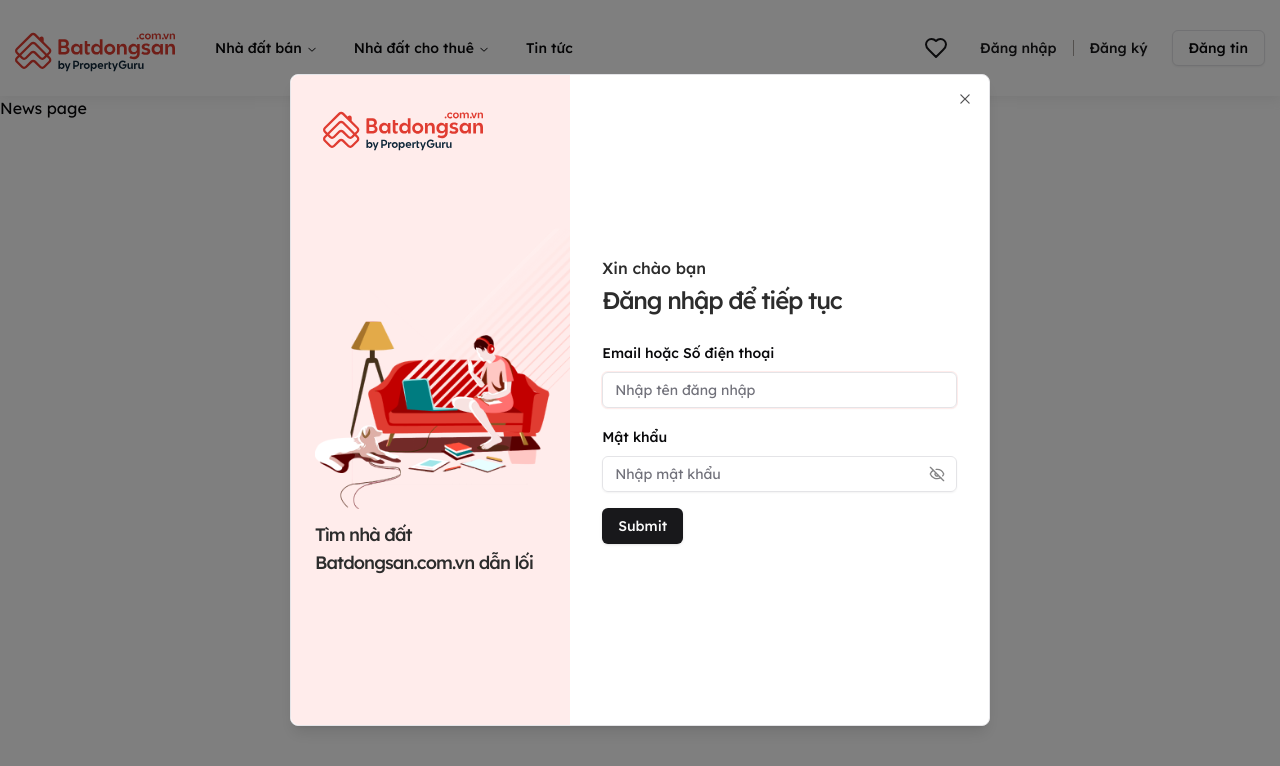
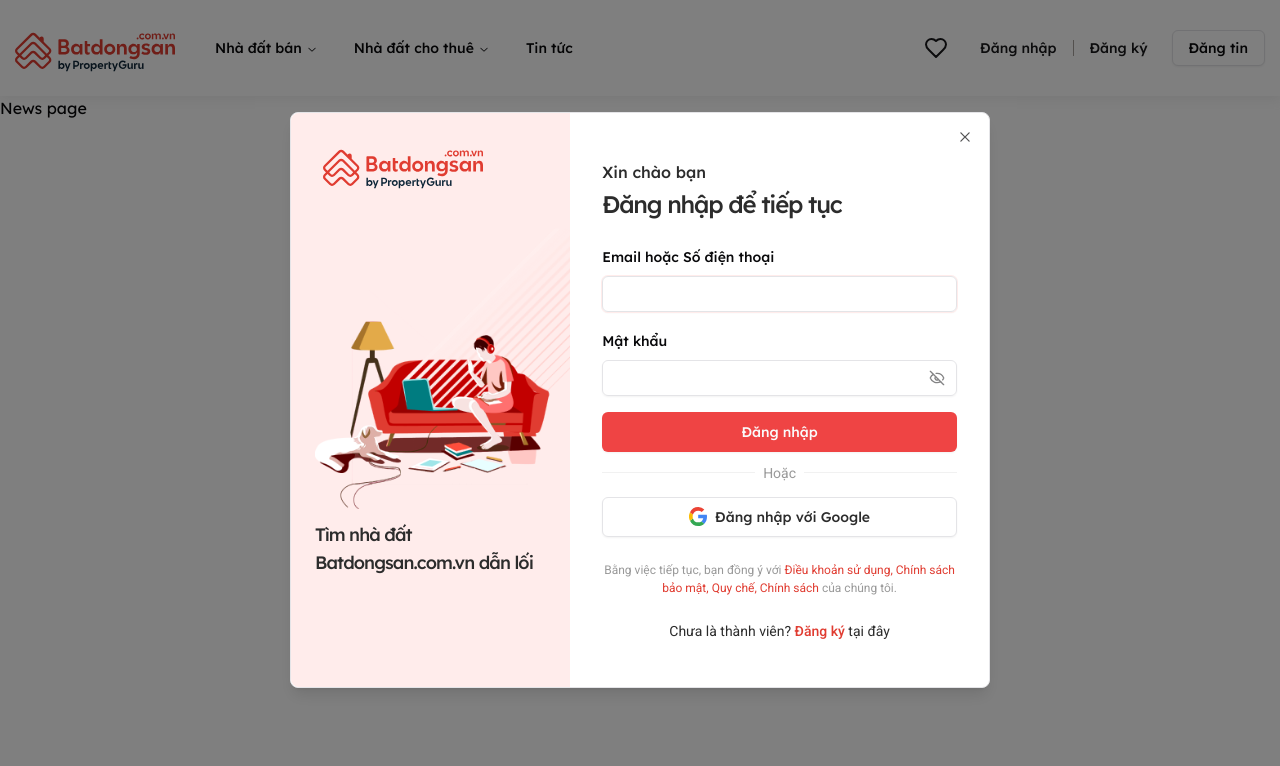
Before and after one commit to lthhieu/rest06, a React (Vite) app in the folder client/: page /tin-tuc in a window 1280 px wide. Both pictures are taken after a click on the button "Đăng nhập". Shown: the top 766 px of the page. Built offline with nearby package versions, Linux system fonts and the light colour scheme.

Commit message:
done login ui

```diff
--- a/client/src/components/public/header.tsx
+++ b/client/src/components/public/header.tsx
@@ -141,38 +141,18 @@
                         <DialogTrigger asChild>
                             <Button className='hover:bg-accent hover:text-accent-foreground hover:no-underline' variant={'link'}>Đăng ký</Button>
                         </DialogTrigger>
-                        <DialogContent className="sm:max-w-[425px]">
-                            <DialogHeader>
-                                <DialogTitle>Đăng ký</DialogTitle>
-                                <DialogDescription>
-                                    Make changes to your profile here. Click save when you're done.
-                                </DialogDescription>
-                            </DialogHeader>
-                            <div className="grid gap-4 py-4">
-                                <div className="grid grid-cols-4 items-center gap-4">
-                                    <Label htmlFor="name" className="text-right">
-                                        Name
-                                    </Label>
-                                    <Input
-                                        id="name"
-                                        defaultValue="Pedro Duarte"
-                                        className="col-span-3"
-                                    />
-                                </div>
-                                <div className="grid grid-cols-4 items-center gap-4">
-                                    <Label htmlFor="username" className="text-right">
-                                        Username
-                                    </Label>
-                                    <Input
-                                        id="username"
-                                        defaultValue="@peduarte"
-                                        className="col-span-3"
-                                    />
-                                </div>
-                            </div>
-                            <DialogFooter>
-                                <Button type="submit">Save changes</Button>
-                            </DialogFooter>
+                        <DialogContent className="min-w-[700px] min-h-[576px] p-0">
+                            <VisuallyHidden asChild>
+                                <DialogHeader>
+                                    <DialogTitle>Đăng nhập</DialogTitle>
+                                    <DialogDescription>
+                                        Make changes to your profile here. Click save when you're done.
+                                    </DialogDescription>
+                                </DialogHeader>
+                            </VisuallyHidden>
+
+                            <Login isSignIn={false} />
+
                         </DialogContent>
                     </Dialog>
                 </div>
--- a/client/src/components/public/login.tsx
+++ b/client/src/components/public/login.tsx
@@ -1,23 +1,38 @@
 import { Input } from "@/components/ui/input"
 import appLogo from '@/assets/logo.svg'
 import loginLogo from '@/assets/login.png'
-import { z } from "zod"
+import { boolean, z } from "zod"
 import { zodResolver } from "@hookform/resolvers/zod"
 import { useForm } from "react-hook-form"
 import { Button } from "@/components/ui/button"
 import { Form, FormControl, FormField, FormItem, FormLabel, FormMessage } from "@/components/ui/form"
 import InputPassword from "@/components/ui/input-password"
-const Login = () => {
+import logoGoogle from '@/assets/google.svg'
+import { useEffect, useState } from "react"
+type loginType = {
+    isSignIn?: boolean
+}
+const Login = (props: loginType) => {
+    const [isSignIn, setIsSignIn] = useState<string>('SignIn')
+    useEffect(() => {
+        if (props?.isSignIn == undefined) {
+            setIsSignIn('SignIn')
+        } else {
+            setIsSignIn('SignUp')
+        }
+    }, [])
     const formSchema = z.object({
         emailOrPhone: z.string().min(1, 'Tên đăng nhập không được để trống'),
         password: z.string().min(1, 'Mật khẩu không được để trống'),
+        phoneRegister: z.string().min(1, 'Số điện thoại không được để trống'),
     })
     // 1. Define your form.
     const form = useForm<z.infer<typeof formSchema>>({
         resolver: zodResolver(formSchema),
         defaultValues: {
             emailOrPhone: '',
-            password: ''
+            password: '',
+            phoneRegister: ''
         },
     })
     const onSubmit = (values: z.infer<typeof formSchema>) => {
@@ -38,20 +53,21 @@
                 </div>
             </div>
             <div className="col-span-6">
-                <div className="p-8 flex justify-center flex-col h-full min-h-[650px]">
+                <div className="p-8 flex justify-center flex-col h-full min-h-[550px]">
                     <div>
                         <h5 className="text-base font-medium text-[#2c2c2c]">Xin chào bạn</h5>
-                        <h3 className="mt-1 mb-6 text-2xl font-medium text-[#2c2c2c] tracking-tighter">Đăng nhập để tiếp tục</h3>
+                        <h3 className="mt-1 mb-6 text-2xl font-medium text-[#2c2c2c] tracking-tighter">{isSignIn === 'SignIn' ? 'Đăng nhập để tiếp tục' : 'Đăng ký tài khoản mới'}</h3>
                         <Form {...form}>
                             <form onSubmit={form.handleSubmit(onSubmit)} className="space-y-4">
-                                <FormField
+                                {isSignIn === 'SignIn' ?
+                                    <><FormField
                                         control={form.control}
                                         name="emailOrPhone"
                                         render={({ field }) => (
                                             <FormItem>
                                                 <FormLabel>Email hoặc Số điện thoại</FormLabel>
                                                 <FormControl>
-                                                <Input className="focus-visible:ring-[#ffeceb]" placeholder="Nhập tên đăng nhập" {...field} />
+                                                    <Input className="focus-visible:ring-[#ffeceb]" {...field} />
                                                 </FormControl>
                                                 <FormMessage />
                                             </FormItem>
@@ -64,18 +80,51 @@
                                                 <FormItem>
                                                     <FormLabel>Mật khẩu</FormLabel>
                                                     <FormControl>
-                                                <InputPassword className="focus-visible:ring-[#ffeceb]" placeholder="Nhập mật khẩu" {...field}
+                                                        <InputPassword className="focus-visible:ring-[#ffeceb]" {...field}
                                                         />
                                                     </FormControl>
                                                     <FormMessage />
                                                 </FormItem>
                                             )}
-                                />
-                                <Button type="submit">Submit</Button>
+                                        /></> : <FormField
+                                        control={form.control}
+                                        name="phoneRegister"
+                                        render={({ field }) => (
+                                            <FormItem>
+                                                <FormLabel>Số điện thoại</FormLabel>
+                                                <FormControl>
+                                                    <Input className="focus-visible:ring-[#ffeceb]" {...field} />
+                                                </FormControl>
+                                                <FormMessage />
+                                            </FormItem>
+                                        )}
+                                    />}
+                                <Button size={"lg"} variant={"destructive"} className="w-full" type="submit">{isSignIn === 'SignIn' ? 'Đăng nhập' : 'Tiếp tục'}</Button>
                             </form>
                         </Form>
                     </div>
-                    <div></div>
+                    <div className="relative w-full flex items-center justify-center mt-5 mb-4">
+                        <div className="w-full h-[1px] bg-[#f1f1f1]"></div>
+                        <div className="absolute bg-[#fff] px-2 py-1"><span className="text-[#999] text-sm font-normal font-[roboto]">Hoặc</span></div>
+                    </div>
+                    <div className="w-full mt-2">
+                        <Button className="w-full" variant={"outline"} size={"lg"}>
+                            <div className="flex items-center justify-center gap-2">
+                                <img src={logoGoogle} alt="Logo Google" width={18} height={18} />
+                                <span className="text-[#2c2c2c]">Đăng nhập với Google</span>
+                            </div>
+                        </Button>
+                    </div>
+                    <div className="mt-6 text-center text-[#999999] text-[12px] font-[roboto] font-normal">
+                        Bằng việc tiếp tục, bạn đồng ý với <span className="text-[#e03c31]">Điều khoản sử dụng, Chính sách bảo mật, Quy chế, Chính sách</span> của chúng tôi.
+                    </div>
+                    <div className="mt-6 text-center">
+                        {isSignIn === 'SignIn' ? <div className="font-[roboto] font-normal text-sm text-[#2c2c2c]">
+                            Chưa là thành viên? <span onClick={() => { setIsSignIn('SignUp'); form.reset() }} className="text-[#e03c31] cursor-pointer font-medium">Đăng ký</span> tại đây
+                        </div> : <div className="font-[roboto] font-normal text-sm text-[#2c2c2c]">
+                            Đã có tài khoản? <span onClick={() => { setIsSignIn('SignIn'); form.reset() }} className="text-[#e03c31] cursor-pointer font-medium">Đăng nhập</span> tại đây
+                        </div>}
+                    </div>
                 </div>
             </div>
         </div>
--- a/client/src/index.css
+++ b/client/src/index.css
@@ -1,4 +1,5 @@
 @import url('https://fonts.googleapis.com/css2?family=Lexend:wght@100..900&display=swap');
+@import url('https://fonts.googleapis.com/css2?family=Roboto:ital,wght@0,100;0,300;0,400;0,500;0,700;0,900;1,100;1,300;1,400;1,500;1,700;1,900&display=swap');
 @tailwind base;
 @tailwind components;
 @tailwind utilities;
```
Also changed, not shown: client/src/assets/google.svg (added). Lines whose indentation alone changed are shown as unchanged.
